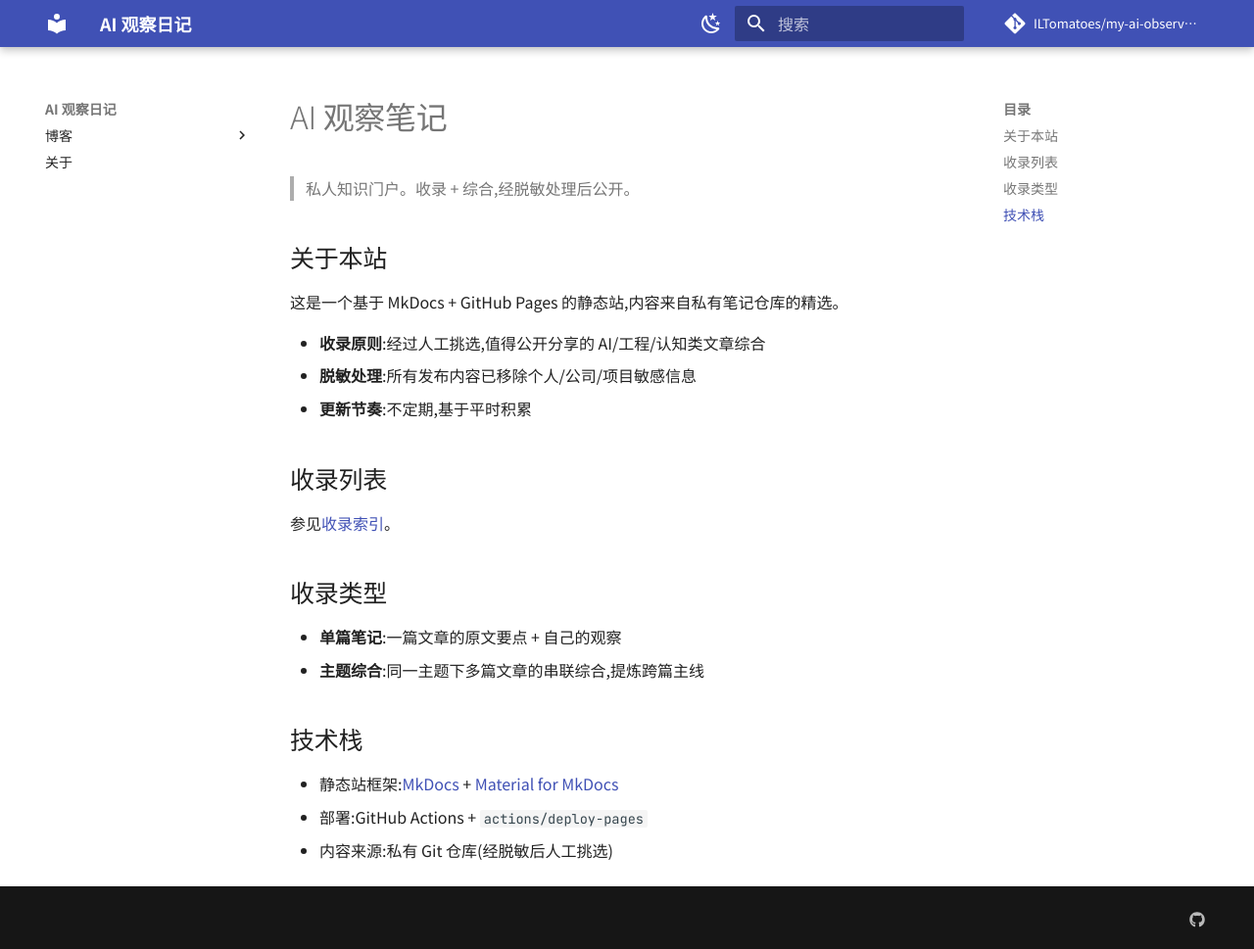
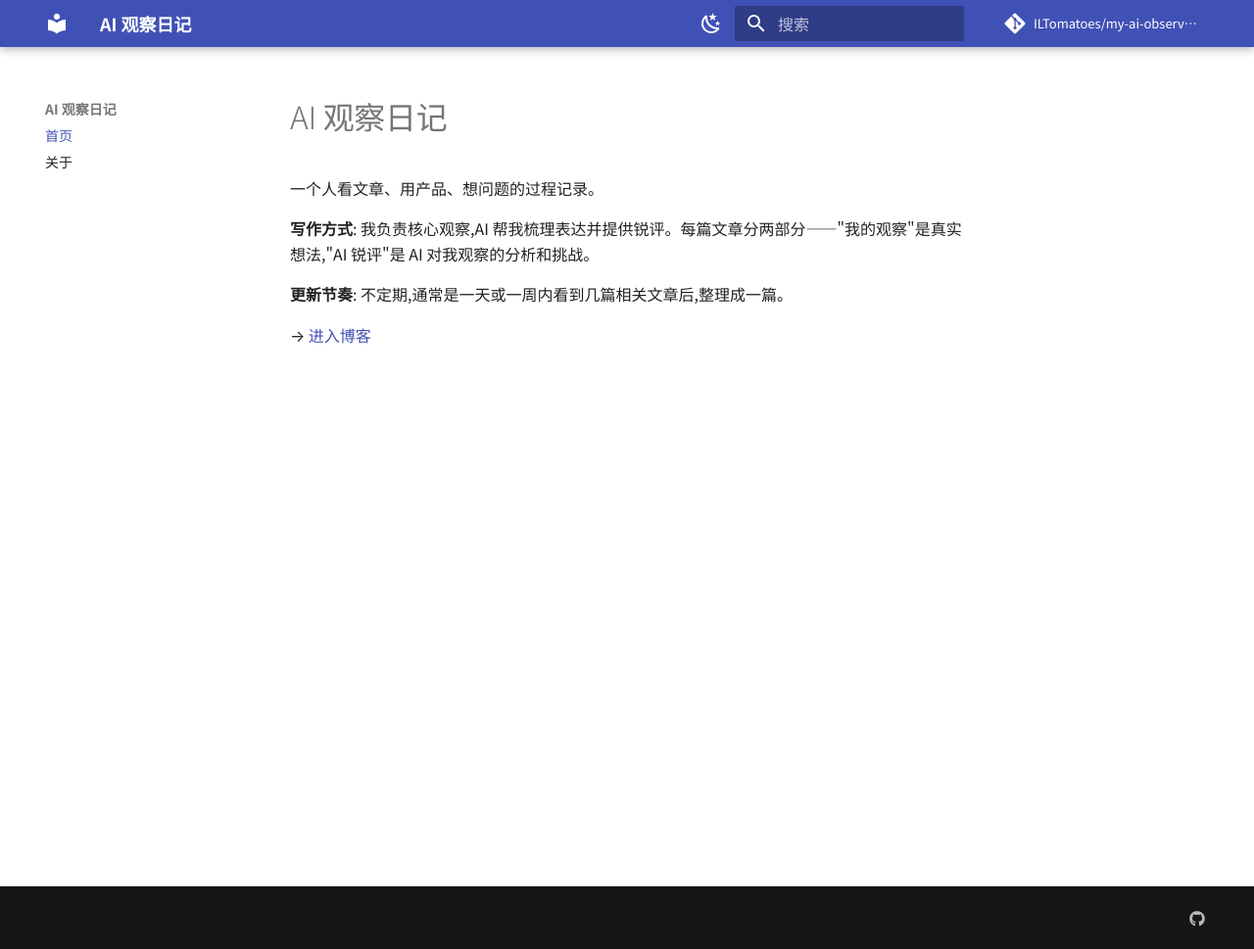
Before and after one commit to ILTomatoes/my-ai-observe-notes, an MkDocs documentation site: the page built from docs/index.md, in a window 1280 px wide and 969 px high. Shown: the whole window at 98% size. Built offline with MkDocs 1.6.1 and Material for MkDocs 9.7.7, drawn with Linux system fonts in a browser that asks for light colours; comment, search, counter and statistics services are not loaded.

Commit message:
fix: 修复 blog 构建(authors key + nav + index)

```diff
--- a/docs/blog/.authors.yml
+++ b/docs/blog/.authors.yml
@@ -1,3 +1,3 @@
-刘国栋:
+liuguodong:
   name: 刘国栋
   description: AI 观察者
--- a/docs/index.md
+++ b/docs/index.md
@@ -1,26 +1,9 @@
-# AI 观察笔记
+# AI 观察日记
 
-> 私人知识门户。收录 + 综合,经脱敏处理后公开。
+一个人看文章、用产品、想问题的过程记录。
 
-## 关于本站
+**写作方式**: 我负责核心观察,AI 帮我梳理表达并提供锐评。每篇文章分两部分——"我的观察"是真实想法,"AI 锐评"是 AI 对我观察的分析和挑战。
 
-这是一个基于 MkDocs + GitHub Pages 的静态站,内容来自私有笔记仓库的精选。
+**更新节奏**: 不定期,通常是一天或一周内看到几篇相关文章后,整理成一篇。
 
-- **收录原则**:经过人工挑选,值得公开分享的 AI/工程/认知类文章综合
-- **脱敏处理**:所有发布内容已移除个人/公司/项目敏感信息
-- **更新节奏**:不定期,基于平时积累
-
-## 收录列表
-
-参见[收录索引](articles.md)。
-
-## 收录类型
-
-- **单篇笔记**:一篇文章的原文要点 + 自己的观察
-- **主题综合**:同一主题下多篇文章的串联综合,提炼跨篇主线
-
-## 技术栈
-
-- 静态站框架:[MkDocs](https://www.mkdocs.org/) + [Material for MkDocs](https://squidfunk.github.io/mkdocs-material/)
-- 部署:GitHub Actions + `actions/deploy-pages`
-- 内容来源:私有 Git 仓库(经脱敏后人工挑选)
+→ [进入博客](blog/index.md)
--- a/mkdocs.yml
+++ b/mkdocs.yml
@@ -37,8 +37,7 @@ theme:
     code: JetBrains Mono
 
 nav:
-  - 博客:
-    - blog/index.md
+  - 首页: index.md
   - 关于: about.md
 
 plugins:
```
Also changed, not shown: docs/blog/posts/2026-06-03_ai-paradigm-shift.md (+1 -1 lines), docs/blog/posts/2026-06-04_ai-agent-directions.md (+1 -1 lines).
